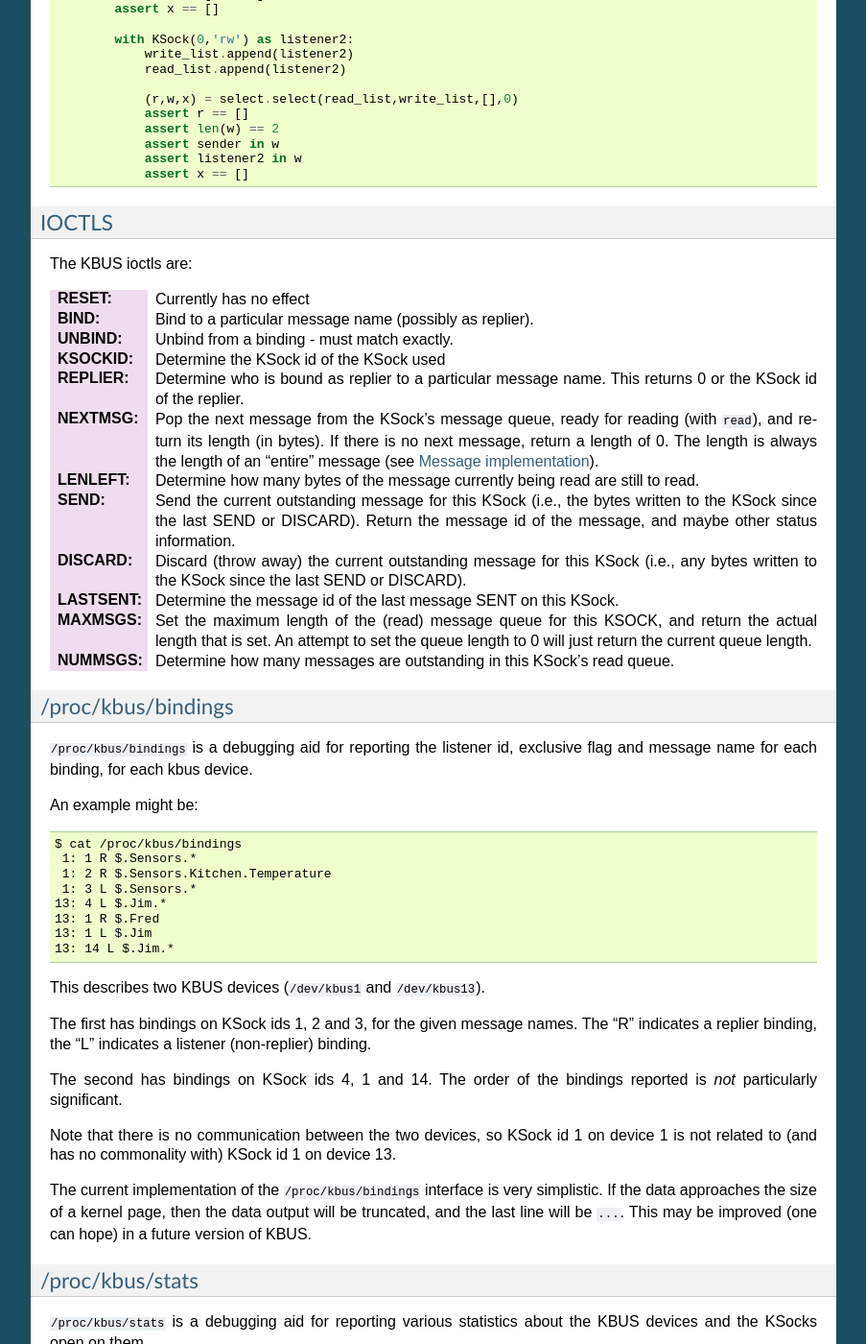
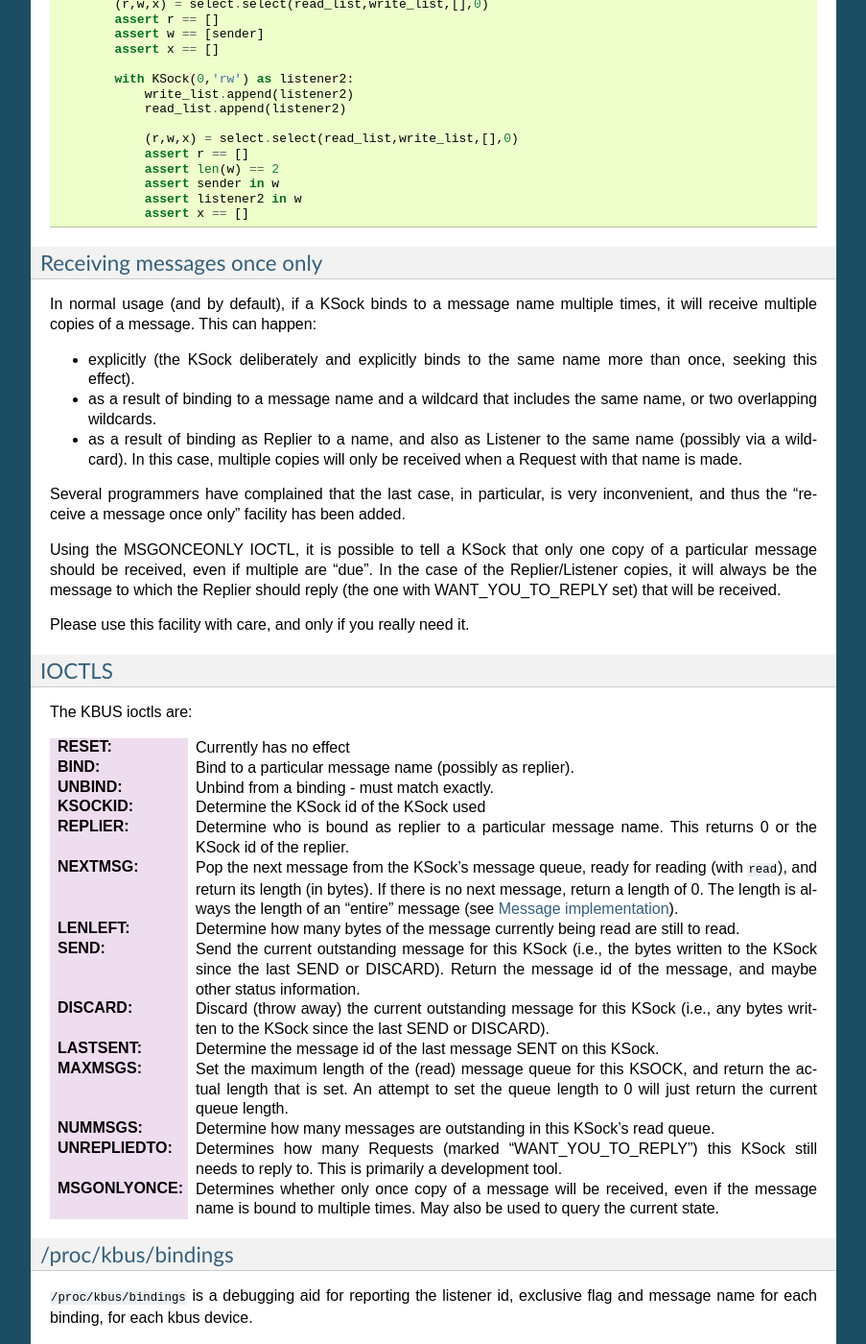
Before and after one commit to kynesim/kbus, a Sphinx documentation site: the page built from docs/docs.txt, in a window 1280 px wide and 1400 px high, scrolled down 15360 px. Shown: the whole window at 96% size, without its empty margins (198-1101 px from the left). Built offline with Sphinx 7.4.7, drawn with Linux system fonts in a browser that asks for light colours; some of the changed text lies outside the part shown.

Commit message:
Update the documentation to describe MSGONLYONCE.
--HG--
extra : convert_revision : svn%3A53f7ac7a-121e-11de-a074-998af0e899fe/trunk%40163

```diff
--- a/docs/docs.txt
+++ b/docs/docs.txt
@@ -621,7 +621,8 @@ is room on the message queue again.
 
       Of course, if a sender binds to listen to the name it uses for its
       request, then it will get a copy of the request as sent, and it will
-      also get (an extra) copy of the reply.
+      also get (an extra) copy of the reply. But see `Receiving messages once
+      only`_.
 
 Listeners
 ---------
@@ -674,7 +675,8 @@ a Reply message through the KSock from which the Request was read.
 
 It is perfectly legitimate to bind to a message as both replier and listener,
 in which case two copies of the message will be read, once as replier, and
-once as (just) listener.
+once as (just) listener (but see `Receiving messages once only`_).
+
 
 When a request message is read by the appropriate replier, KBUS will mark
 *that particular message* with the "you must reply" flag. This will not be set
@@ -890,6 +892,31 @@ Thus "select" for the write case checks whether it is allowed to call
                     assert listener2 in w
                     assert x == []
 
+Receiving messages once only
+----------------------------
+In normal usage (and by default), if a KSock binds to a message name multiple
+times, it will receive multiple copies of a message. This can happen:
+
+* explicitly (the KSock deliberately and explicitly binds to the same name
+  more than once, seeking this effect).
+* as a result of binding to a message name and a wildcard that includes the
+  same name, or two overlapping wildcards.
+* as a result of binding as Replier to a name, and also as Listener to the
+  same name (possibly via a wildcard). In this case, multiple copies will
+  only be received when a Request with that name is made.
+
+Several programmers have complained that the last case, in particular, is very
+inconvenient, and thus the "receive a message once only" facility has been
+added.
+
+Using the MSGONCEONLY IOCTL, it is possible to tell a KSock that only one copy
+of a particular message should be received, even if multiple are "due". In the
+case of the Replier/Listener copies, it will always be the message to which
+the Replier should reply (the one with WANT_YOU_TO_REPLY set) that will be
+received.
+
+Please use this facility with care, and only if you really need it.
+
 IOCTLS
 ------
 The KBUS ioctls are:
@@ -922,7 +949,12 @@ The KBUS ioctls are:
                 queue length.
 :NUMMSGS:       Determine how many messages are outstanding in this KSock's
                 read queue.
-
+:UNREPLIEDTO:   Determines how many Requests (marked "WANT_YOU_TO_REPLY")
+                this KSock still needs to reply to. This is primarily a
+                development tool.
+:MSGONLYONCE:   Determines whether only once copy of a message will be
+                received, even if the message name is bound to multiple times.
+                May also be used to query the current state.
 
 /proc/kbus/bindings
 -------------------
```
